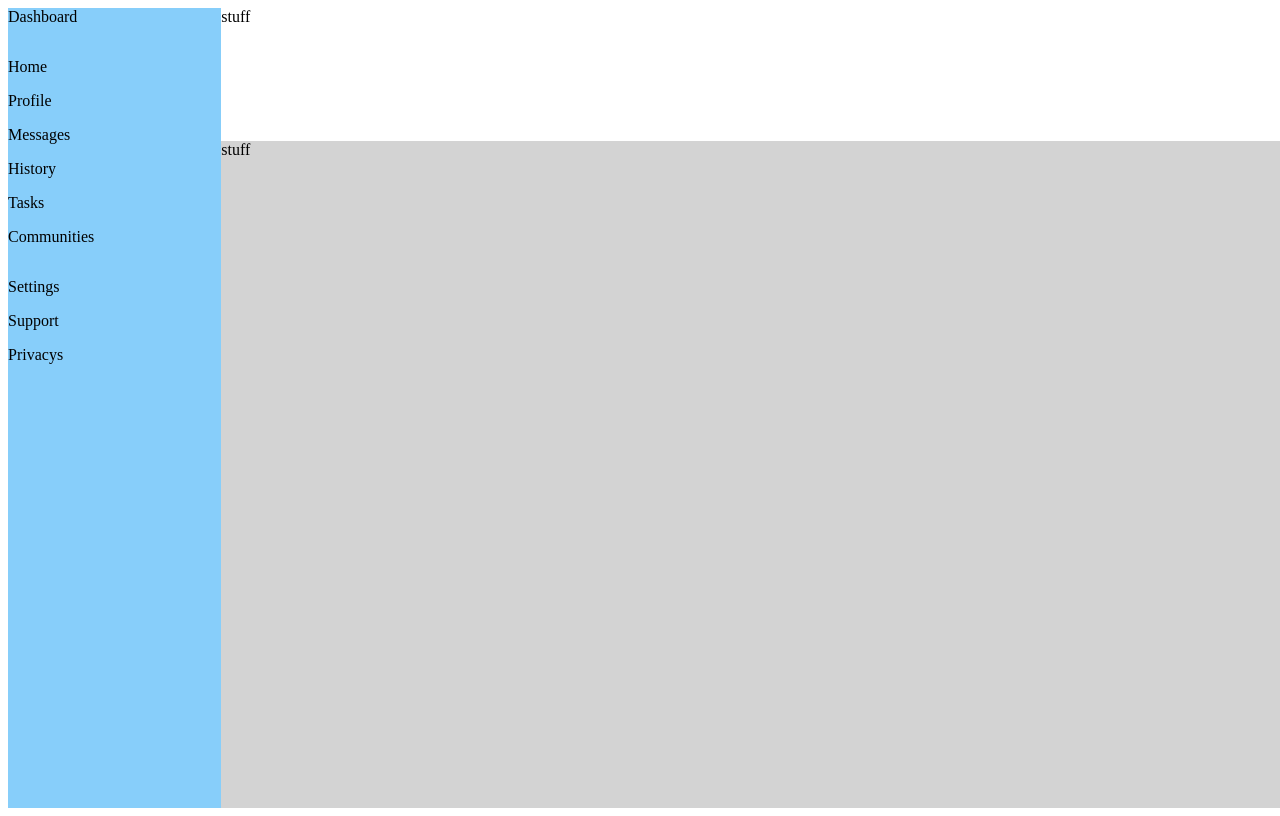
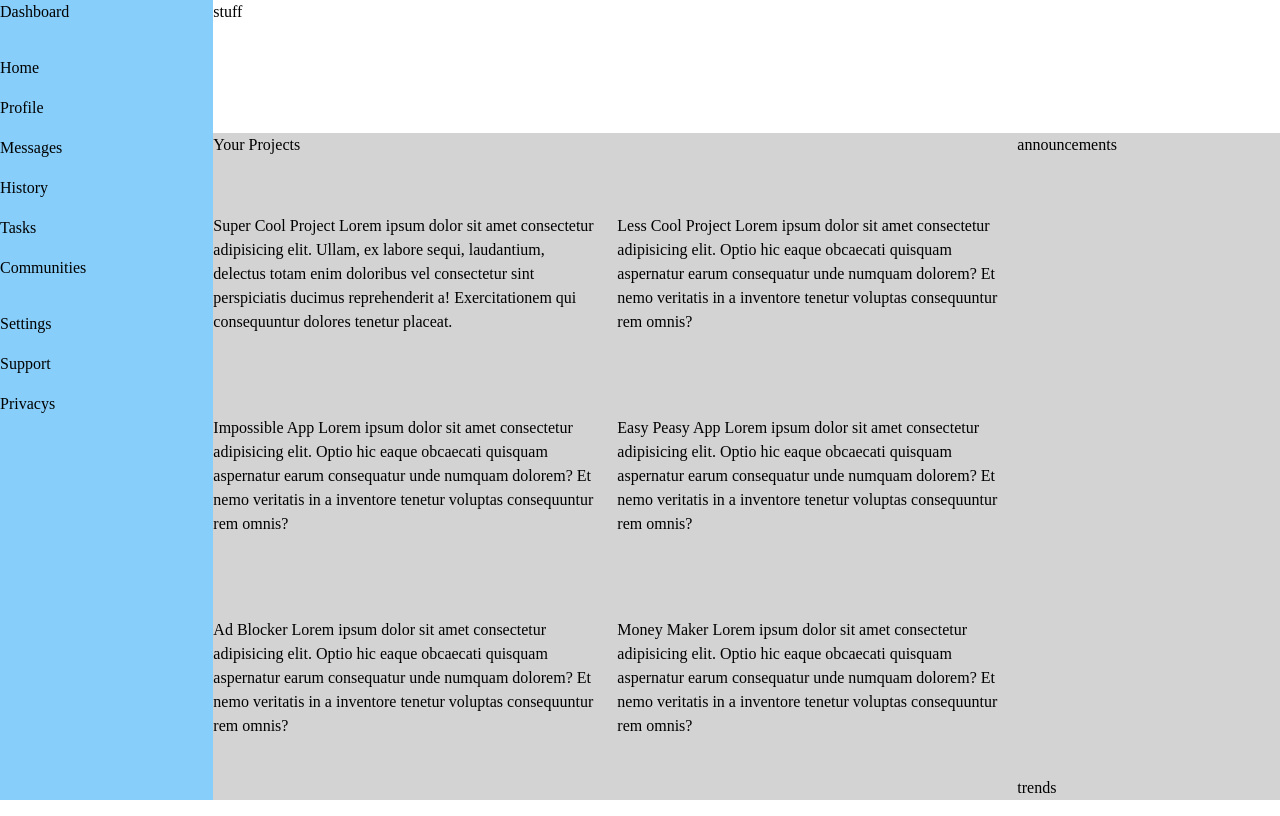
Before and after one commit to Liyang-86/admin-dashboard, a plain HTML site: page index.html in a window 1280 px wide. Drawn offline with Linux system fonts and the light colour scheme.

Commit message:
structure main-contents

```diff
--- a/index.html
+++ b/index.html
@@ -28,7 +28,41 @@
             stuff
         </div>
         <div class="main-content">
-            stuff
+            <div class="projects">
+                <span>Your Projects</span>
+                <div>
+                    <span>Super Cool Project</span>
+                    Lorem ipsum dolor sit amet consectetur adipisicing elit. Ullam, ex labore sequi, laudantium, delectus totam enim doloribus vel consectetur sint perspiciatis ducimus reprehenderit a! Exercitationem qui consequuntur dolores tenetur placeat.
+                </div>
+                <div>
+                    <span>Less Cool Project</span>
+                    Lorem ipsum dolor sit amet consectetur adipisicing elit. Optio hic eaque obcaecati quisquam aspernatur earum consequatur unde numquam dolorem? Et nemo veritatis in a inventore tenetur voluptas consequuntur rem omnis?
+                </div>
+                <div>
+                    <span>Impossible App</span>
+                    Lorem ipsum dolor sit amet consectetur adipisicing elit. Optio hic eaque obcaecati quisquam aspernatur earum consequatur unde numquam dolorem? Et nemo veritatis in a inventore tenetur voluptas consequuntur rem omnis?
+                </div>
+                <div>
+                    <span>Easy Peasy App</span>
+                    Lorem ipsum dolor sit amet consectetur adipisicing elit. Optio hic eaque obcaecati quisquam aspernatur earum consequatur unde numquam dolorem? Et nemo veritatis in a inventore tenetur voluptas consequuntur rem omnis?
+                </div>
+                <div>
+                    <span>Ad Blocker</span>
+                    Lorem ipsum dolor sit amet consectetur adipisicing elit. Optio hic eaque obcaecati quisquam aspernatur earum consequatur unde numquam dolorem? Et nemo veritatis in a inventore tenetur voluptas consequuntur rem omnis?
+                </div>
+                <div>
+                    <span>Money Maker</span>
+                    Lorem ipsum dolor sit amet consectetur adipisicing elit. Optio hic eaque obcaecati quisquam aspernatur earum consequatur unde numquam dolorem? Et nemo veritatis in a inventore tenetur voluptas consequuntur rem omnis?
+                </div>
+            </div>
+            <div class="news">
+                <div class="announcements">
+                    announcements
+                </div>
+                <div class="trending">
+                    trends
+                </div>
+            </div>
         </div>
     </div>
 </body>
--- a/styles.css
+++ b/styles.css
@@ -1,7 +1,58 @@
+/* Josh Cameau Custom CSS Reset */
+
+/* 1. Use a more-intuitive box-sizing model */
+*, *::before, *::after {
+    box-sizing: border-box;
+  }
+
+  /* 2. Remove default margin */
+  * {
+    margin: 0;
+  }
+
+  body {
+    /* 3. Add accessible line-height */
+    line-height: 1.5;
+    /* 4. Improve text rendering */
+    -webkit-font-smoothing: antialiased;
+  }
+
+  /* 5. Improve media defaults */
+  img, picture, video, canvas, svg {
+    display: block;
+    max-width: 100%;
+  }
+
+  /* 6. Inherit fonts for form controls */
+  input, button, textarea, select {
+    font: inherit;
+  }
+
+  /* 7. Avoid text overflows */
+  p, h1, h2, h3, h4, h5, h6 {
+    overflow-wrap: break-word;
+  }
+
+  /* 8. Improve line wrapping */
+  p {
+    text-wrap: pretty;
+  }
+  h1, h2, h3, h4, h5, h6 {
+    text-wrap: balance;
+  }
+
+  /*
+    9. Create a root stacking context
+  */
+  #root, #__next {
+    isolation: isolate;
+  }
+
+/* Custom Styles */
 .container {
     display: grid;
+    width: 100vw;
     height: 100vh;
-    width: 100vw;
     grid: 1fr 5fr / 1fr 5fr;
 }
 
@@ -27,4 +78,30 @@
 
 .main-content {
     background-color: lightgray;
+    display: grid;
+    grid-template-columns: 3fr 1fr;
+    gap: 1em
 }
+
+.projects {
+    display: grid;
+    grid-template-columns: repeat(2, 1fr);
+    grid-template-rows: 1fr;
+    grid-auto-rows: 3fr;
+    gap: 1.25em;
+}
+
+.projects > span {
+    grid-column: 1 / -1;
+}
+
+.projects > div {
+    grid-column: span 1;
+    grid-column: span 1;
+}
+
+.news {
+    display: flex;
+    flex-direction: column;
+    justify-content: space-between;
+}
```
